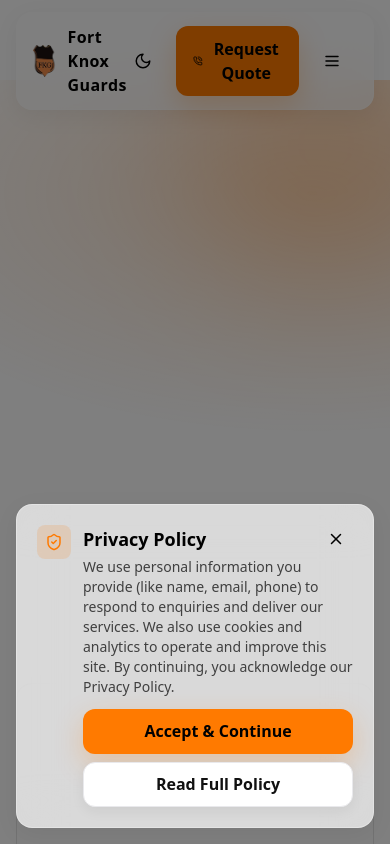
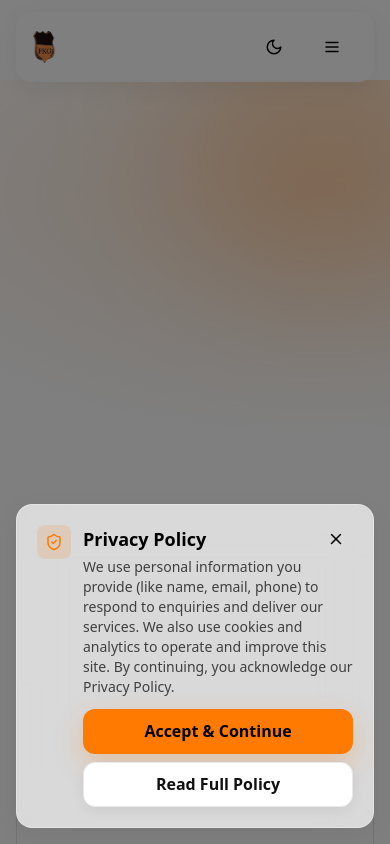
Before and after one commit to daikage/fkgtest, a React (Vite) app: page / in a window 390 px wide. Shown: the top 844 px of the page. Built offline with nearby package versions, Linux system fonts and the light colour scheme.

Commit message:
mobile fix

```diff
--- a/src/components/Navbar.jsx
+++ b/src/components/Navbar.jsx
@@ -26,15 +26,23 @@ export default function Navbar({ onOpenQuote }) {
           className={`mt-3 glass rounded-2xl px-4 py-3 md:px-6 md:py-3.5 flex items-center justify-between transition-all
             ${scrolled ? 'bg-white/80 dark:bg-neutral-900/70 shadow-soft backdrop-saturate-150' : ''}`}
         >
-          <NavLink to="/" className="flex items-center gap-3">
+          {/* Brand (hide site title on mobile) */}
+          <div className="flex items-center gap-3">
+            {/* logo/icon remains visible */}
+            {/* If you have a logo img, keep it here */}
             <img
               src="/logo.png"
               alt="Fort Knox Guards logo"
               className="h-8 w-auto"
               height="32"
             />
-            <span className="font-semibold tracking-wide">Fort Knox Guards</span>
-          </NavLink>
+            <NavLink
+              to="/"
+              className="font-semibold tracking-wide hidden md:inline"
+            >
+              Fort Knox Guards
+            </NavLink>
+          </div>
 
           {/* Desktop nav */}
           <nav className="hidden md:flex items-center gap-6">
@@ -61,7 +69,7 @@ export default function Navbar({ onOpenQuote }) {
             ))}
           </nav>
 
-          {/* Right actions */}
+          {/* Right actions (hide Request Quote button on mobile) */}
           <div className="flex items-center gap-2">
             <button
               aria-label="Toggle dark mode"
@@ -70,12 +78,15 @@ export default function Navbar({ onOpenQuote }) {
             >
               {theme === 'dark' ? <Sun size={18} /> : <Moon size={18} />}
             </button>
-            <button onClick={onOpenQuote} className="btn-primary rounded-xl inline-flex items-center gap-2">
+            <button
+              onClick={onOpenQuote}
+              className="hidden md:inline-flex btn-primary rounded-xl items-center gap-2"
+            >
               <PhoneCall size={16} />
               Request Quote
             </button>
 
-            {/* Mobile menu button */}
+            {/* Mobile menu button remains visible */}
             <button
               aria-label="Open menu"
               className="md:hidden btn-ghost rounded-xl"
```
